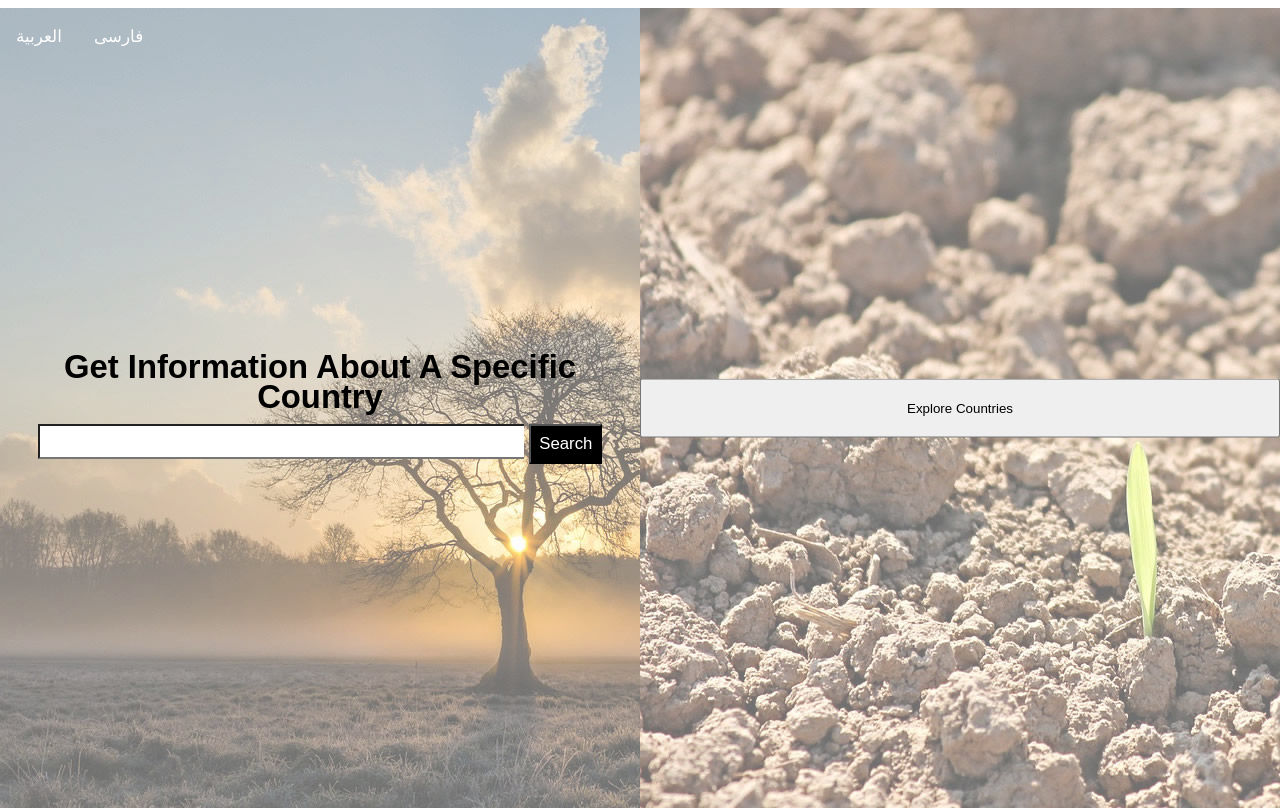
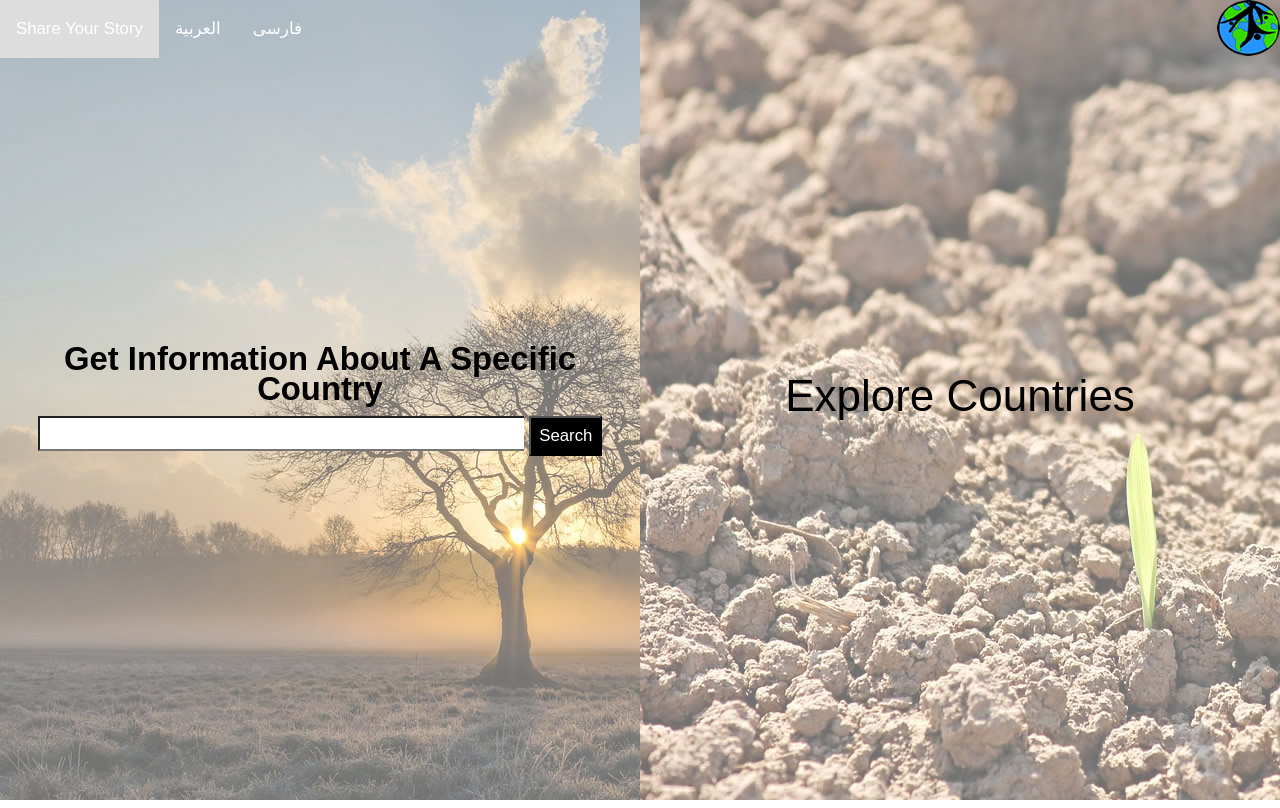
Before and after one commit to parsaattari/govhack, a plain HTML site: page decide.html in a window 1280 px wide. Drawn offline with Linux system fonts and the light colour scheme.

Commit message:
Updated the navbars

```diff
--- a/decide.html
+++ b/decide.html
@@ -59,6 +59,7 @@ a {
 .left-half {
   background: url('./tree.jpg');
   position: absolute;
+  top: 0;
   left: 0px;
   width: 50%;
 }
@@ -66,6 +67,7 @@ a {
 .right-half {
   background: url('./seed.jpg');
   position: absolute;
+  top: 0;
   right: 0px;
   width: 50%;
 }
@@ -134,6 +136,12 @@ label {
   display: inline-block;
 }
 
+.ribbon {
+  position:absolute;
+  top:0;
+  right:0;
+}
+
 </style>
 
 <head>
@@ -143,7 +151,8 @@ label {
 <section class="container">
   <div class="left-half">
     <ul>
-      <li><a href="./index.html">العربية</a></li>
+      <li><a href="feed.html">Share Your Story</a></li>
+      <li><a class="active" href="arabic.html">العربية</a></li>
       <li><a href="farsi.html">فارسی</a></li>
     </ul>
     <article>
@@ -155,10 +164,13 @@ label {
     </article>
   </div>
   <div class="right-half">
-<!--     <article>
-      <a href=''>Explore Countries</a>
-    </article> -->
-    <button class="btn-right" onclick="questionaire()">Explore Countries</button>
+    <a href="index.html">
+      <img src="./logo22.png" class="ribbon"/>
+    </a>
+    <article>
+      <a href="./questionaire.html">Explore Countries</a>
+    </article>
+    <!-- <button class="btn-right" onclick="questionaire()">Explore Countries</button> -->
   </div>
 </section>
 <!-- </body> -->
```
Also changed, not shown: arabic.html (+10 -1 lines), canada.html (+10 -0 lines), farsi.html (+10 -1 lines), feed.html (+9 -0 lines), index.html (+9 -0 lines), usa.html (+11 -1 lines), logo22.png (added).
